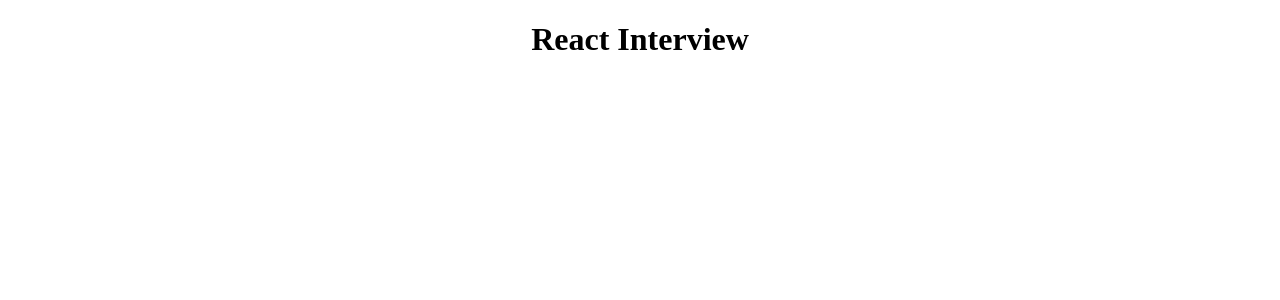
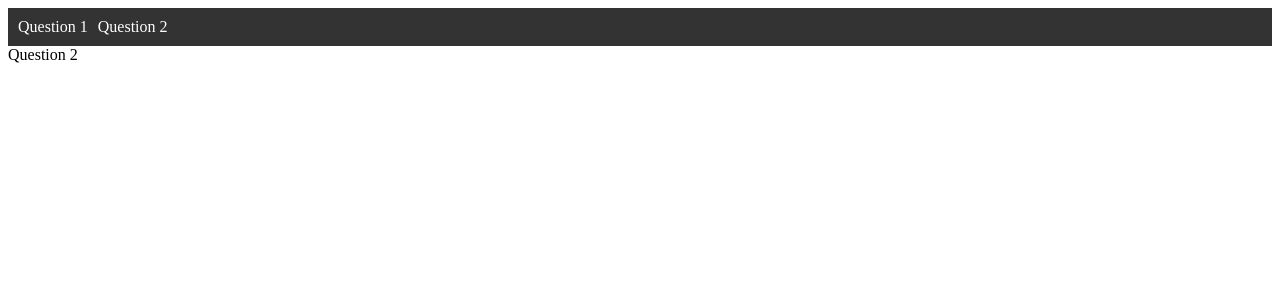
Before and after one commit to Vivek7038/react_assignment, a React (Create React App) app: page /page2 in a window 1280 px wide. Shown: the top 300 px of the page. Built offline with nearby package versions, Linux system fonts and the light colour scheme.

Commit message:
feat:added page navigation using react router  and navbar component

```diff
--- a/src/App.js
+++ b/src/App.js
@@ -1,9 +1,23 @@
 import "./styles.css";
-
+import {
+  BrowserRouter as Router,
+  Route,
+  Routes,
+  Navigate,
+} from "react-router-dom";
+import Page1 from "./pages/Page1";
+import Page2 from "./pages/Page2";
+import Navbar from "./Components/Navbar";
 export default function App() {
   return (
-    <div className="App">
-      <h1>React Interview</h1>
-    </div>
+    <Router>
+      <div>
+        <Navbar />
+        <Routes>
+          <Route path="/" element={<Page1 />} />
+          <Route path="/page2" element={<Page2 />} />
+        </Routes>
+      </div>
+    </Router>
   );
 }
--- /dev/null
+++ b/src/Components/Navbar.jsx
@@ -0,0 +1,23 @@
+import { Link } from "react-router-dom";
+import "../styles/Navbar.css";
+
+const Navbar = () => {
+  return (
+    <nav className="navbar">
+      <ul className="navbar-nav">
+        <li className="nav-item">
+          <Link to="/" className="nav-link">
+            Question 1
+          </Link>
+        </li>
+        <li className="nav-item">
+          <Link to="/page2" className="nav-link">
+            Question 2
+          </Link>
+        </li>
+      </ul>
+    </nav>
+  );
+};
+
+export default Navbar;
--- /dev/null
+++ b/src/pages/Page1.jsx
@@ -0,0 +1,4 @@
+const Page1 = () => {
+  return <div>Question 1 </div>;
+};
+export default Page1;
--- /dev/null
+++ b/src/pages/Page2.jsx
@@ -0,0 +1,4 @@
+const Page2 = () => {
+  return <div>Question 2 </div>;
+};
+export default Page2;
--- /dev/null
+++ b/src/styles/Navbar.css
@@ -0,0 +1,25 @@
+
+.navbar {
+    background-color: #333;
+    padding: 10px;
+  }
+
+  .navbar-nav {
+    list-style-type: none;
+    padding: 0;
+    margin: 0;
+    display: flex;
+  }
+
+  .nav-item {
+    margin-right: 10px;
+  }
+
+  .nav-link {
+    color: #fff;
+    text-decoration: none;
+  }
+
+  .nav-link:hover {
+    color: #ccc;
+  }
```
Also changed, not shown: package.json (+7 -1 lines), src/styles.css (line endings or trailing spaces), 2 other files (tests, documents, lock files or other folders).
